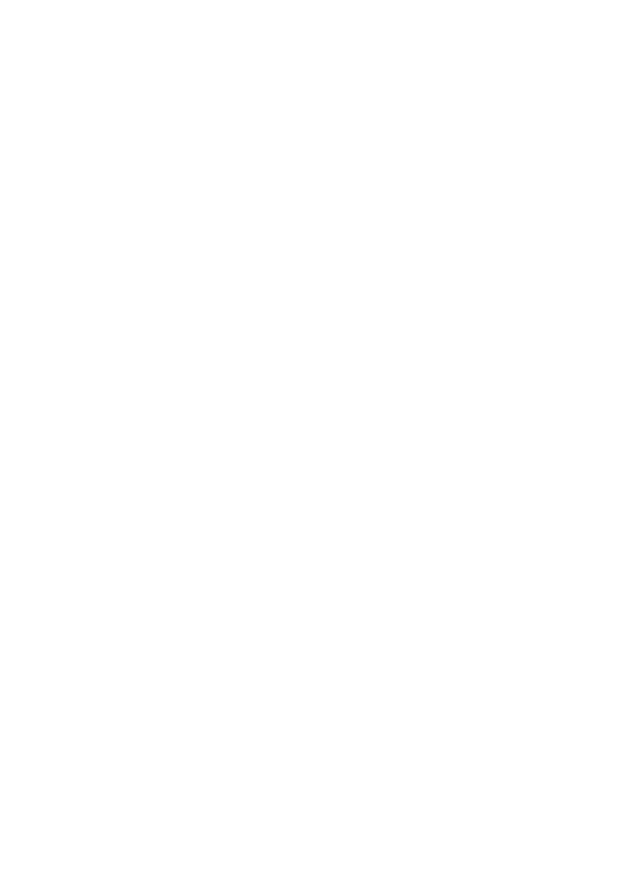
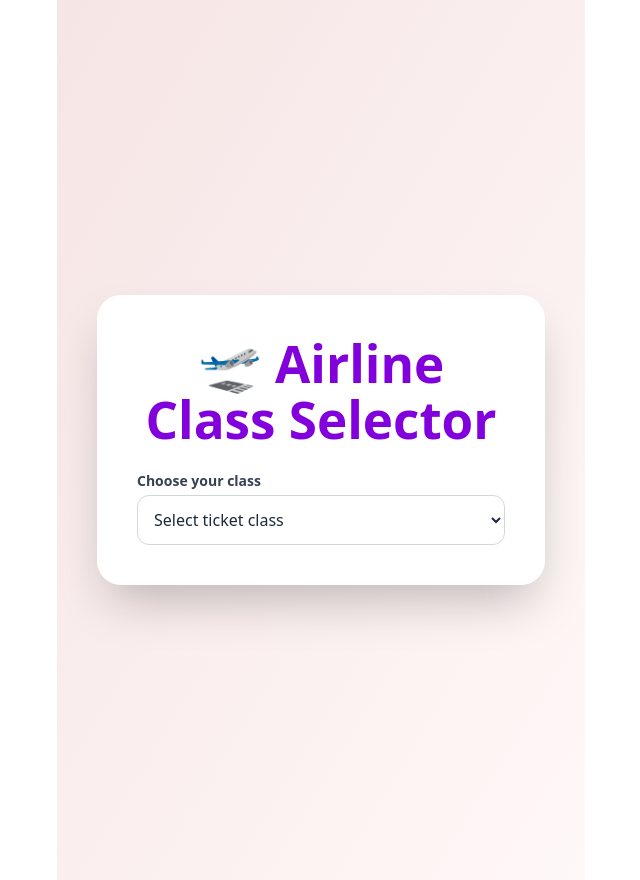
Before and after one commit to PopovaOlha/Lesson-2, a React (Vite) app: page /task2 in a window 1280 px wide. Before the commit this address had no page. Shown: the whole page, without its empty margins (319-959 px from the left). Before the commit the page ends 800 px from the top, so only its background shows below. Built offline with nearby package versions, Linux system fonts and the light colour scheme.

Commit message:
feat: task-2

```diff
--- a/src/App.tsx
+++ b/src/App.tsx
@@ -1,6 +1,7 @@
 import { BrowserRouter, Routes, Route } from 'react-router-dom';
 import Main from './pages/Main';
 import Task1 from './pages/Task1';
+import Task2 from './pages/Task2';
 
 function App() {
   return (
@@ -8,6 +9,7 @@ function App() {
       <Routes>
         <Route path="/" element={<Main />} />
         <Route path="/task1" element={<Task1 />} />
+        <Route path="/task2" element={<Task2 />} />
       </Routes>
     </BrowserRouter>
   );
--- a/src/constants.ts
+++ b/src/constants.ts
@@ -15,3 +15,28 @@ export const ERROR_OTHER = {
   message: '❌ Incorrect login or password!',
   color: 'red',
 };
+
+export const CLASS_BUSINESS = 'business';
+export const CLASS_ECONOMY = 'economy';
+
+export const TICKET_OPTIONS = [
+  { value: '', label: 'Select ticket class' },
+  { value: CLASS_BUSINESS, label: 'Business Class' },
+  { value: CLASS_ECONOMY, label: 'Economy Class' },
+];
+
+export const BACKGROUND_IMAGES = {
+  [CLASS_BUSINESS]: './images/business.jpg',
+  [CLASS_ECONOMY]: './images/sky.webp',
+};
+
+export const BUSINESS_OPTIONS = {
+  newspapers: '📰 Financial Times',
+  drinks: '🥃 Cognac',
+  snacks: '🧀 Cheese',
+};
+
+export const ECONOMY_OPTIONS = {
+  beers: ['🍺 Lager', '🍻 IPA', '🍶 Light Beer'],
+  chips: '🥔 Potato Chips',
+};
--- a/src/pages/Task2.tsx
+++ b/src/pages/Task2.tsx
@@ -0,0 +1,133 @@
+import { useState } from 'react';
+import {
+  CLASS_BUSINESS,
+  CLASS_ECONOMY,
+  TICKET_OPTIONS,
+  BACKGROUND_IMAGES,
+  BUSINESS_OPTIONS,
+  ECONOMY_OPTIONS,
+} from '../constants';
+
+const Task2 = () => {
+  const [ticketClass, setTicketClass] = useState('');
+  const [options, setOptions] = useState({
+    newspaper: false,
+    cognac: false,
+    snack: false,
+    beer: '',
+    chips: false,
+  });
+
+  const handleOptionChange = (key: string, value: boolean | string) => {
+    setOptions((prev) => ({ ...prev, [key]: value }));
+  };
+
+  return (
+    <div className="min-h-screen flex items-center justify-center px-4 py-10 bg-gradient-to-br from-[#f6e5e5] to-[#fff8f8] dark:from-[#1e1e2f] dark:to-[#2b2b40] font-sans">
+      <div
+        className="min-h-screen flex items-center justify-center px-6 py-10 bg-cover bg-center transition-colors"
+        style={{
+          backgroundImage: ticketClass
+            ? `url(${BACKGROUND_IMAGES[ticketClass as keyof typeof BACKGROUND_IMAGES]})`
+            : 'none',
+        }}
+      >
+        <div className="bg-white dark:bg-gray-800 p-8 sm:p-10 rounded-3xl shadow-2xl w-full max-w-md space-y-6 backdrop-blur-md bg-opacity-90 dark:bg-opacity-80">
+          <h1 className="text-3xl font-bold text-center text-purple-700 dark:text-purple-300">
+            🛫 Airline Class Selector
+          </h1>
+
+          <label className="block text-sm font-semibold text-gray-700 dark:text-gray-300 mb-1">
+            Choose your class
+          </label>
+          <select
+            value={ticketClass}
+            onChange={(e) => {
+              setTicketClass(e.target.value);
+              setOptions({
+                newspaper: false,
+                cognac: false,
+                snack: false,
+                beer: '',
+                chips: false,
+              });
+            }}
+            className="w-full p-3 border border-gray-300 dark:border-gray-600 rounded-xl focus:outline-none focus:ring-2 focus:ring-purple-400 bg-white dark:bg-gray-700 text-gray-800 dark:text-white"
+          >
+            {TICKET_OPTIONS.map(({ value, label }) => (
+              <option key={value} value={value}>
+                {label}
+              </option>
+            ))}
+          </select>
+
+          {ticketClass === CLASS_BUSINESS && (
+            <div className="space-y-3">
+              <label className="flex items-center gap-2 text-sm text-gray-700 dark:text-gray-200">
+                <input
+                  type="checkbox"
+                  checked={options.newspaper}
+                  onChange={() =>
+                    handleOptionChange('newspaper', !options.newspaper)
+                  }
+                />
+                Newspaper {BUSINESS_OPTIONS.newspapers}
+              </label>
+
+              <label className="flex items-center gap-2 text-sm text-gray-700 dark:text-gray-200">
+                <input
+                  type="checkbox"
+                  checked={options.cognac}
+                  onChange={() => handleOptionChange('cognac', !options.cognac)}
+                />
+                Drink {BUSINESS_OPTIONS.drinks}
+              </label>
+
+              {options.cognac && (
+                <label className="flex items-center gap-2 text-sm text-gray-700 dark:text-gray-200">
+                  <input
+                    type="checkbox"
+                    checked={options.snack}
+                    onChange={() => handleOptionChange('snack', !options.snack)}
+                  />
+                  Snack? {BUSINESS_OPTIONS.snacks}
+                </label>
+              )}
+            </div>
+          )}
+
+          {ticketClass === CLASS_ECONOMY && (
+            <div className="space-y-3">
+              <label className="block text-sm font-semibold text-gray-700 dark:text-gray-300">
+                Choose beer 🍺
+                <select
+                  value={options.beer}
+                  onChange={(e) => handleOptionChange('beer', e.target.value)}
+                  className="mt-2 w-full p-3 border border-gray-300 dark:border-gray-600 rounded-xl focus:outline-none focus:ring-2 focus:ring-purple-400 bg-white dark:bg-gray-700 text-gray-800 dark:text-white"
+                >
+                  <option value="">-- Select Beer --</option>
+                  {ECONOMY_OPTIONS.beers.map((beer) => (
+                    <option key={beer} value={beer}>
+                      {beer}
+                    </option>
+                  ))}
+                </select>
+              </label>
+
+              <label className="flex items-center gap-2 text-sm text-gray-700 dark:text-gray-200">
+                <input
+                  type="checkbox"
+                  checked={options.chips}
+                  onChange={() => handleOptionChange('chips', !options.chips)}
+                />
+                Chips {ECONOMY_OPTIONS.chips}
+              </label>
+            </div>
+          )}
+        </div>
+      </div>
+    </div>
+  );
+};
+
+export default Task2;
```
Also changed, not shown: src/images/business.jpg (added), src/images/sky.webp (added).
